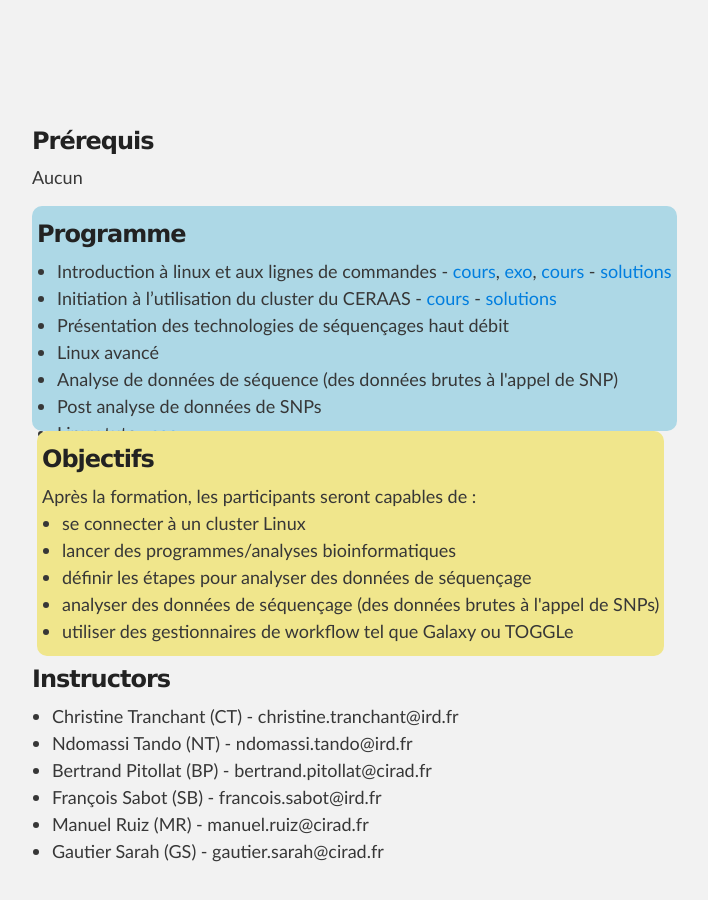
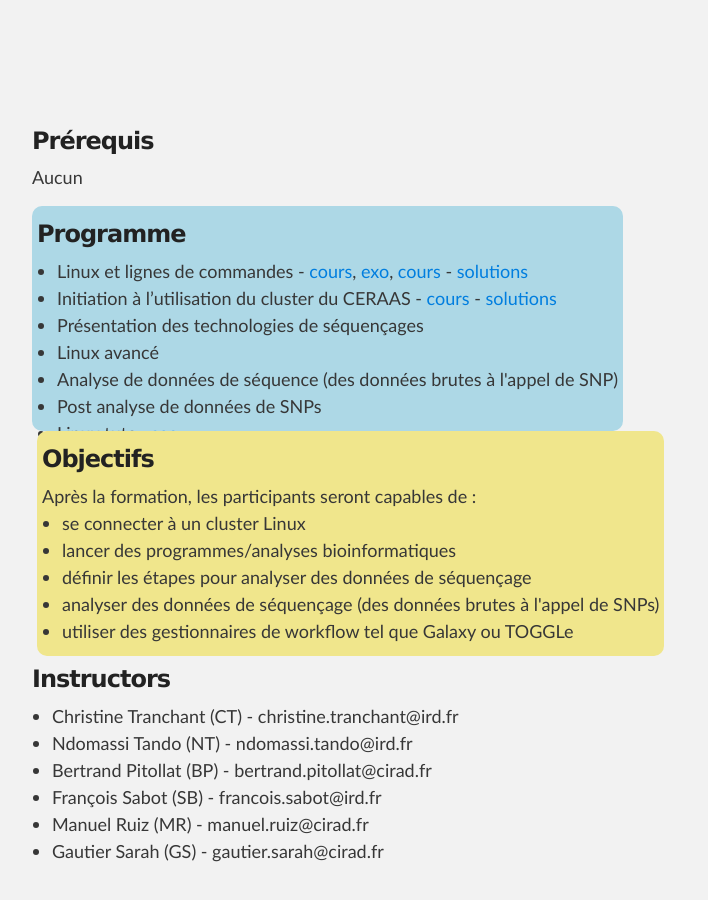
Before and after one commit to SouthGreenPlatform/trainings, a Jekyll site: the page built from _pages/ngsTrainings.md, in a window 1280 px wide and 900 px high, scrolled down 2374 px. Shown: the whole window, without its empty margins (18-726 px from the left). Built offline with Jekyll 4.4.1, drawn with Linux system fonts in a browser that asks for light colours; nearby versions of some CDN libraries.

Commit message:
Update ngsTrainings.md

```diff
--- a/_pages/ngsTrainings.md
+++ b/_pages/ngsTrainings.md
@@ -28,9 +28,9 @@
 <div id="colonne1">
 <h3>Programme</h3>
 <ul>
-<li>Introduction à linux et aux lignes de commandes - <a target="_blank" href="{{ site.url }}/files/linux/GuideDeSurvieLinux-thies2018.pdf">cours</a>, <a target="_blank" href="{{ site.url }}/linux/linuxGuidePractice">exo</a>, <a target="_blank" href="{{ site.url }}/files/hpc/HPC_thies.pdf">cours</a> - <a target="_blank" href="https://docs.google.com/document/d/1Avtr9l2JIOOkivcPmlmHijEQ70jToDT1YIZAR-0psA0/edit?usp=sharing">solutions</a> </li>
+<li>Linux et lignes de commandes - <a target="_blank" href="{{ site.url }}/files/linux/GuideDeSurvieLinux-thies2018.pdf">cours</a>, <a target="_blank" href="{{ site.url }}/linux/linuxGuidePractice">exo</a>, <a target="_blank" href="{{ site.url }}/files/hpc/HPC_thies.pdf">cours</a> - <a target="_blank" href="https://docs.google.com/document/d/1Avtr9l2JIOOkivcPmlmHijEQ70jToDT1YIZAR-0psA0/edit?usp=sharing">solutions</a> </li>
 <li>Initiation à l’utilisation du cluster du CERAAS - <a target="_blank" href="{{ site.url }}/files/hpc/HPC_thies.pdf">cours</a> - <a target="_blank" href="https://docs.google.com/document/d/15jBDMKtJbY4LUznbAzxnkC2M7vGgGscA_z2ly1bcIcU/edit?usp=sharing">solutions</a></li>
-<li>Présentation des technologies de séquençages haut débit </li>
+<li>Présentation des technologies de séquençages </li>
 <li>Linux avancé</li>
 <li>Analyse de données de séquence (des données brutes à l'appel de SNP)</li>
 <li>Post analyse de données de SNPs</li>
```
